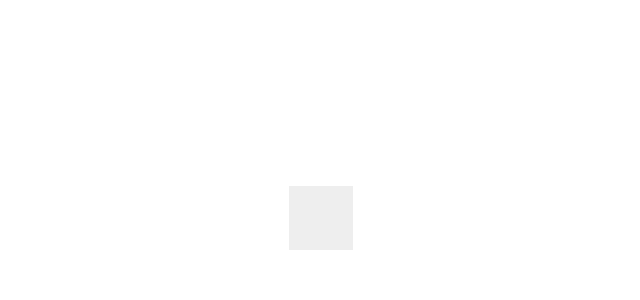
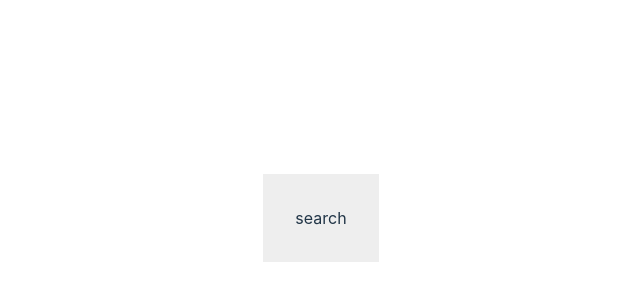
Before and after one commit to himanshu07Rai/hacker-news-2.0, a React (Vite) app: page /search in a window 1280 px wide. Before the commit this address had no page. Shown: the part 182-482 px from the top of the page, without its empty margins (319-959 px from the left). Built offline with nearby package versions, Linux system fonts and the light colour scheme.

Commit message:
routes file created

```diff
--- a/src/App.jsx
+++ b/src/App.jsx
@@ -1,14 +1,10 @@
-import { Routes, Route, Link } from "react-router-dom";
 import "./App.css";
-import Homepage from "./pages/Homepage";
+import _Routes from "./Routes";
 
 function App() {
   return (
     <div className="App">
-      <Routes>
-        <Route path="/" element={<Homepage />}></Route>
-        {/* <Route path="/news" element={<News />}></Route> */}
-      </Routes>
+      <_Routes />
     </div>
   );
 }
--- /dev/null
+++ b/src/Routes.jsx
@@ -0,0 +1,16 @@
+import { Routes, Route, Link } from "react-router-dom";
+import Homepage from "./pages/Homepage";
+import Search from "./pages/Search";
+import Top from "./pages/Top";
+
+const _Routes = () => {
+  return (
+    <Routes>
+      <Route path="/" element={<Homepage />}></Route>
+      <Route path="/search" element={<Search />}></Route>
+      <Route path="/top" element={<Top />}></Route>
+    </Routes>
+  );
+};
+
+export default _Routes;
--- a/src/pages/Search.jsx
+++ b/src/pages/Search.jsx
@@ -0,0 +1,7 @@
+import React from "react";
+
+const Search = () => {
+  return <div>search</div>;
+};
+
+export default Search;
--- a/src/pages/Top.jsx
+++ b/src/pages/Top.jsx
@@ -0,0 +1,7 @@
+import React from "react";
+
+const Top = () => {
+  return <div>top</div>;
+};
+
+export default Top;
```
